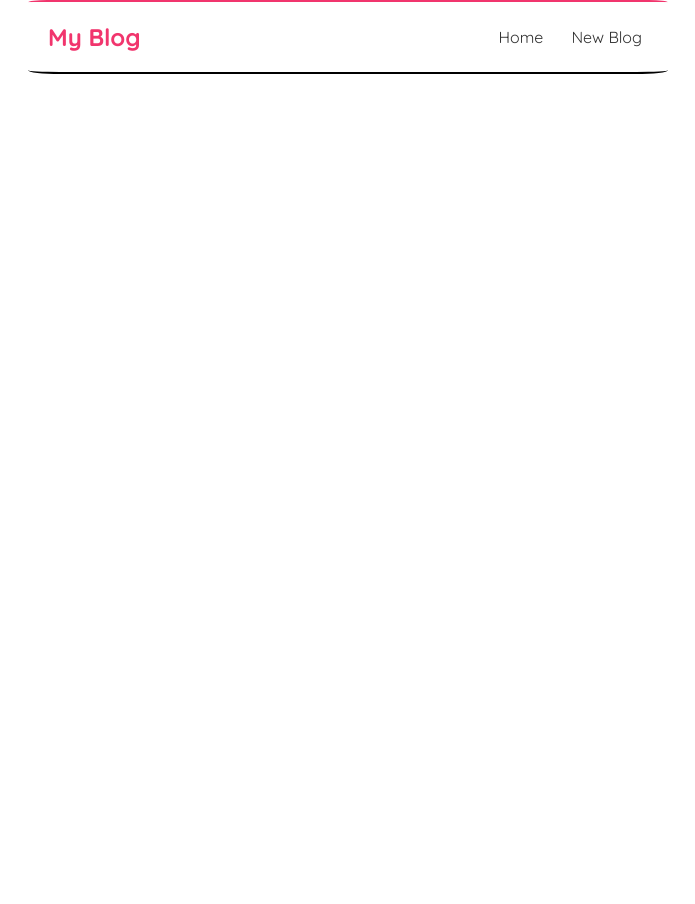
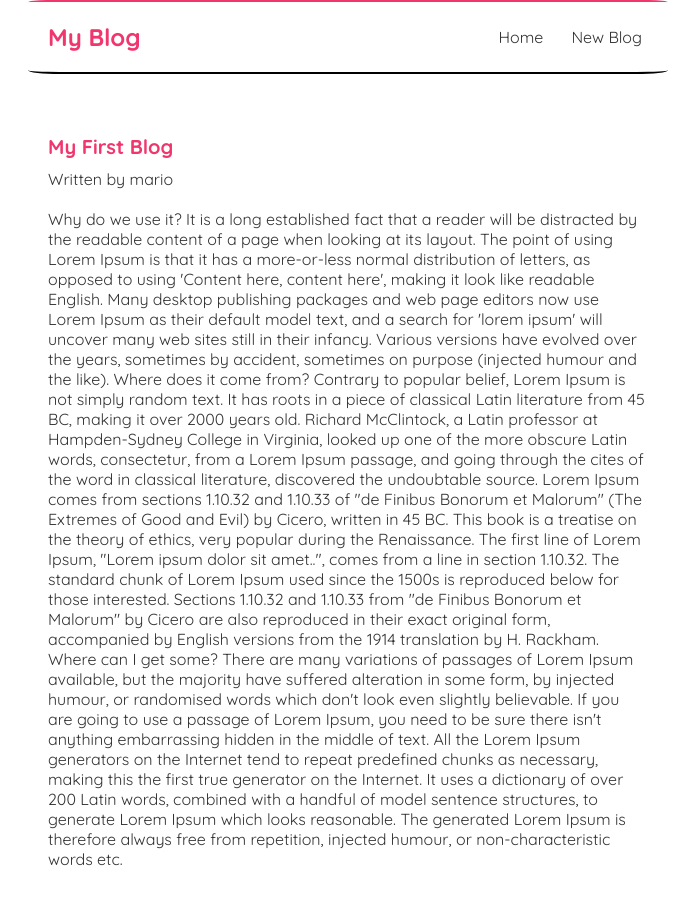
Before and after one commit to mzuhdi/React_Blog, a React (Create React App) app: page /blogs/1 in a window 1280 px wide. Shown: the top 904 px of the page, without its empty margins (292-987 px from the left). Before the commit the page ends 800 px from the top, so only its background shows below. Built offline with nearby package versions, Linux system fonts and the light colour scheme; data requests are answered from the project's data file; the HTML template or start-up script is replaced by a standard one.

Commit message:
add more changes in blog details page

```diff
--- a/src/App.js
+++ b/src/App.js
@@ -2,6 +2,7 @@
 import Home from './Home';
 import { BrowserRouter as Router, Route, Switch } from 'react-router-dom';
 import Create from './Create';
+import BlogDetails from './BlogDetails';
 
 function App() {
 
@@ -17,6 +18,9 @@
             <Route path="/create">
               <Create />
             </Route>
+            <Route path="/blogs/:id">
+              <BlogDetails />
+            </Route>
           </Switch>
         </div>
       </div>
--- /dev/null
+++ b/src/BlogDetails.js
@@ -0,0 +1,23 @@
+import React from 'react'
+import {useParams} from 'react-router-dom'
+import useFetch from './useFetch'
+
+function BlogDetails() {
+
+    const { id } = useParams()
+    const {data: blog, isPending, error} = useFetch('http://localhost:8000/blogs/' + id);
+
+    return (
+        <div className="blog-details">
+            { isPending? <div>loading..</div> : null }
+            { error? <div> { error } </div> : null }
+            { blog? <article>
+                <h2>{ blog.title }</h2>
+                <p>Written by {blog.author}</p>
+                <div>{ blog.body }</div>
+            </article> : null}
+        </div>
+    )
+}
+
+export default BlogDetails
--- a/src/BlogList.js
+++ b/src/BlogList.js
@@ -1,3 +1,5 @@
+import { Link } from "react-router-dom"
+
 const BlogList = ({blogs, title, handleDelete}) => {
 
     //Props: passing down info from parents to child components, can bypass doing this by
@@ -10,8 +12,10 @@
             <h2>{title}</h2>
             {blogs.map((blog) => (
                     <div className="blog-preview" key={blog.id}>
+                        <Link to = {`/blogs/${blog.id}`}>
                         <h2>{blog.title}</h2>
                         <p>Written by {blog.author}</p>
+                        </Link>
                         <button onClick={() => handleDelete(blog.id)}>delete blog</button>
                     </div>
                 ))}
--- a/src/Navbar.js
+++ b/src/Navbar.js
@@ -1,12 +1,12 @@
-
+import { Link } from "react-router-dom";
 
 const Navbar = () => {
     return (
         <nav className="navbar">
             <h1>My Blog</h1>
             <div className="links">
-            <a href="/">Home</a>
-            <a href="/create">New Blog</a>
+            <Link to="/">Home</Link>
+            <Link to="/create">New Blog</Link>
             </div>
         </nav>
     );
--- a/src/index.css
+++ b/src/index.css
@@ -53,3 +53,25 @@
   color: #f1356d;
   margin-bottom: 8px;
 }
+.blog-preview a {
+  text-decoration: none;
+}
+/* blog details page */
+.blog-details h2 {
+  font-size: 20px;
+  color:#f1356d;
+  margin-bottom: 10px;
+}
+
+.blog-details div {
+  margin: 20px 0;
+}
+
+.blog-details button {
+  background: #f1356d;
+  color: #fff;
+  border: 0;
+  padding: 8px;
+  border-radius: 8px;
+  cursor: pointer;
+}
--- a/src/useFetch.js
+++ b/src/useFetch.js
@@ -5,10 +5,12 @@
     const [isPending, setIsPending] = useState(true);
     const [error, setError] = useState(null);
 
+
     useEffect(() => {
-        fetch(url)
+        const abortCont = new AbortController();
+        fetch(url, {signal: abortCont.signal})
             .then((res) => {
-                if(!res.ok){
+                if (!res.ok) {
                     throw Error("could not fetch the resource");
                 }
                 return res.json();
@@ -17,12 +19,17 @@
                 setData(data);
                 setIsPending(false);
             })
-            .catch((err) =>{
-                setIsPending(false);
-                setError(err.message);
+            .catch((err) => {
+                if (err.name === "AbortError") {
+                    console.log("fetch aborted");
+                } else {
+                    setIsPending(false);
+                    setError(err.message);
+                }
             })
+            return () => abortCont.abort();
     }, [url]);
-    return {data, isPending, error}
+    return { data, isPending, error }
 }
 
 export default useFetch
```
